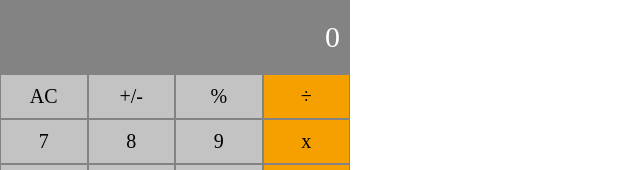
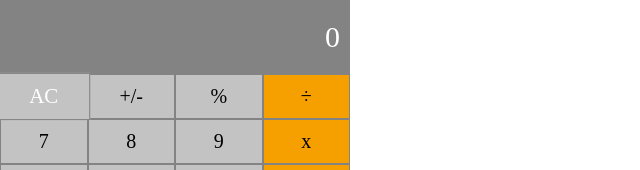
Before and after one commit to DavidEspinoG/math_magicians, a React (Create React App) app: page / in a window 1280 px wide. In both pictures the pointer is over the button "AC". Shown: the top 170 px of the page, without its empty margins (0-640 px from the left). Built offline with nearby package versions, Linux system fonts and the light colour scheme.

Commit message:
Add hover effect to calculator buttons

```diff
--- a/src/styles/CalculatorButton.css
+++ b/src/styles/CalculatorButton.css
@@ -5,6 +5,12 @@
   justify-content: center;
   align-items: center;
   border: 0.5px solid var(--gray);
+  transition: transform, 0.3s;
+}
+
+.calculator-button:hover {
+  transform: scale(1.05);
+  color: white;
 }
 
 .gray {
```
